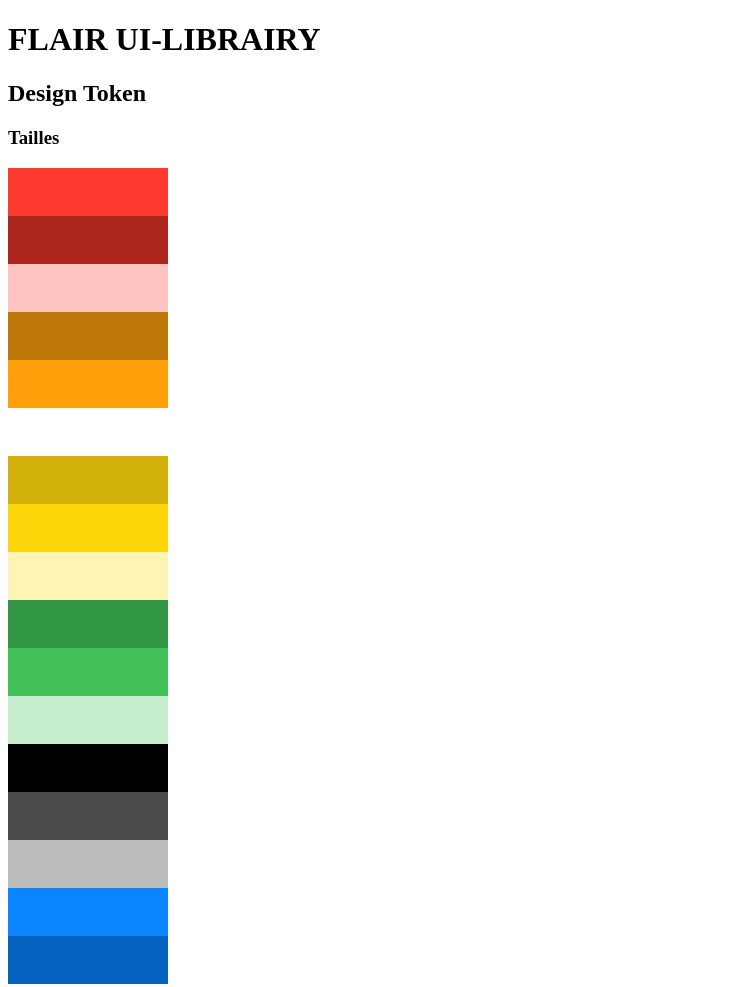
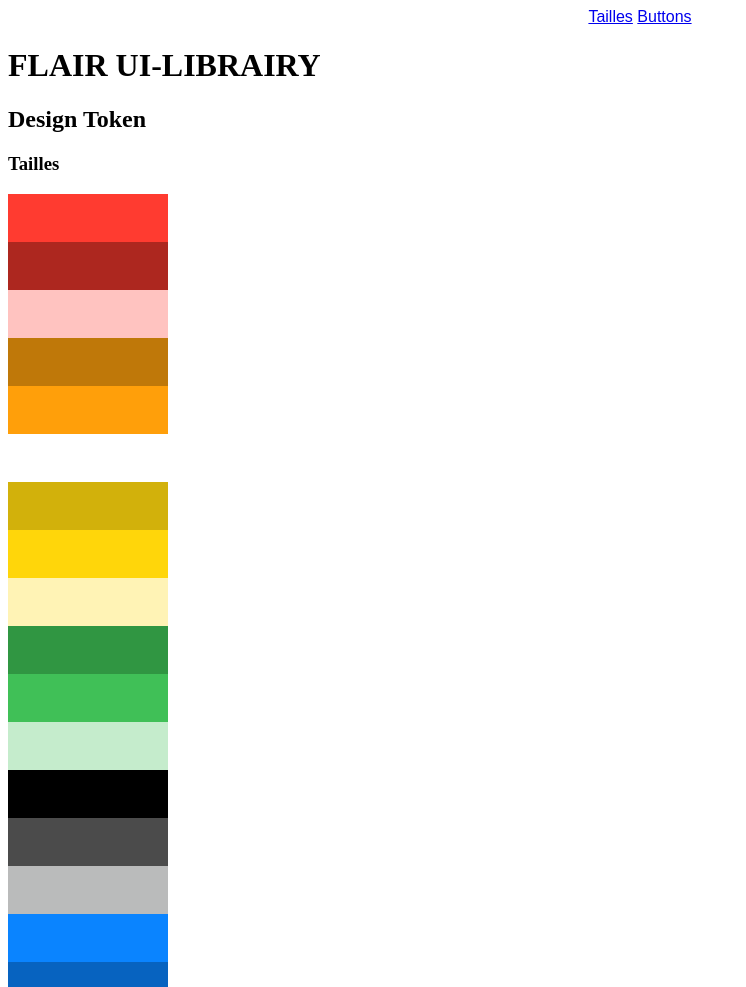
Before and after one commit to M6lyyy/flair, a plain HTML site: page index.html in a window 1280 px wide. Shown: the top 987 px of the page, without its empty margins (0-746 px from the left). Drawn offline with Linux system fonts and the light colour scheme.

Commit message:
new commit

```diff
--- a/index.html
+++ b/index.html
@@ -6,6 +6,11 @@
     <meta name="viewport" content="width=device-width, initial-scale=1.0">
     <title>FLAIR UI-LIBRAIRY</title>
     <link rel="stylesheet" href="style.css">
+    <nav id="navbar">
+        <a href="Tailles"> Tailles</a>
+        <a href="Buttons default"> Buttons</a>
+
+    </nav>
 </head>
 
 
--- a/style.css
+++ b/style.css
@@ -25,6 +25,13 @@
      --border-size: 5px;
 
 
+}
+
+#navbar {
+    border: black;
+    text-align: center;
+    font-family: sans-serif;
+    text-shadow: black;
 }
 
 .taille {
```
